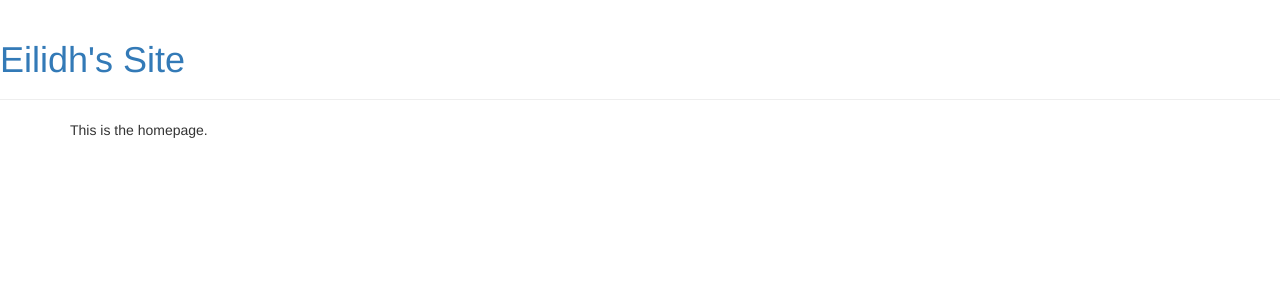
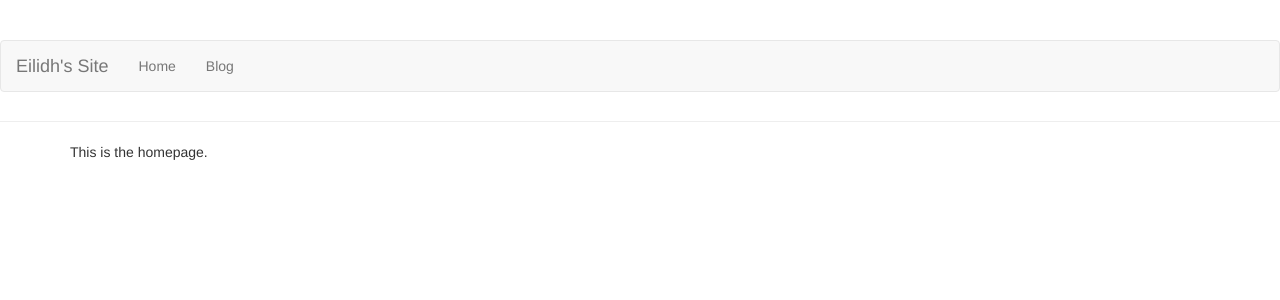
Before and after one commit to EilidhHendry/personal-site, a Django app: page / in a window 1280 px wide. Shown: the top 300 px of the page. Run offline with Django 3.2, Linux system fonts and the light colour scheme; some libraries are stand-ins or nearby versions.

Commit message:
adds bootstrap static files

```diff
--- a/PersonalSite/settings.py
+++ b/PersonalSite/settings.py
@@ -37,7 +37,9 @@ INSTALLED_APPS = (
     'django.contrib.sessions',
     'django.contrib.messages',
     'django.contrib.staticfiles',
+    'django_instagram',
     'blogengine',
+    'home',
 )
 
 MIDDLEWARE_CLASSES = (
@@ -101,3 +103,6 @@ USE_TZ = True
 # https://docs.djangoproject.com/en/1.8/howto/static-files/
 
 STATIC_URL = '/static/'
+STATICFILES_DIRS = (
+        os.path.join(BASE_DIR, "static"),
+)
--- a/templates/base.html
+++ b/templates/base.html
@@ -1,14 +1,22 @@
 {% load staticfiles %}
 <html>
     <head>
-        <link rel="stylesheet" href="//maxcdn.bootstrapcdn.com/bootstrap/3.2.0/css/bootstrap.min.css">
-        <link rel="stylesheet" href="//maxcdn.bootstrapcdn.com/bootstrap/3.2.0/css/bootstrap-theme.min.css">
-        <link rel="stylesheet" href="{% static 'css/blog.css' %}">
-        <title>My Django Blog</title>
+        <link rel="stylesheet" href="{% static 'css/bootstrap.min.css' %}">
+        <title>Eilidh's Site</title>
     </head>
     <body>
         <div class="page-header">
-            <h1><a href="/">Eilidh's Site</a></h1>
+            <nav class="navbar navbar-default">
+                <div class="container-fluid">
+                    <div class="navbar-header">
+                        <a class="navbar-brand" href="#">Eilidh's Site</a>
+                    </div>
+                    <ul class="nav navbar-nav">
+                        <li><a href="/">Home</a></li>
+                        <li><a href="/blog"/>Blog</a></li>
+                    </ul>
+                </div>
+            </nav>
         </div>
         <div class="content container">
             <div class="row">
@@ -17,5 +25,7 @@
                     {% endblock %}
                 </div>                                                                  </div>
         </div>
+        <script src="{% static 'js/bootstrap.min.js' %}"></script>
+        <script src="{% static 'js/jquery-2.2.0.min.js' %}"></script>
     </body>
 </html>
```
